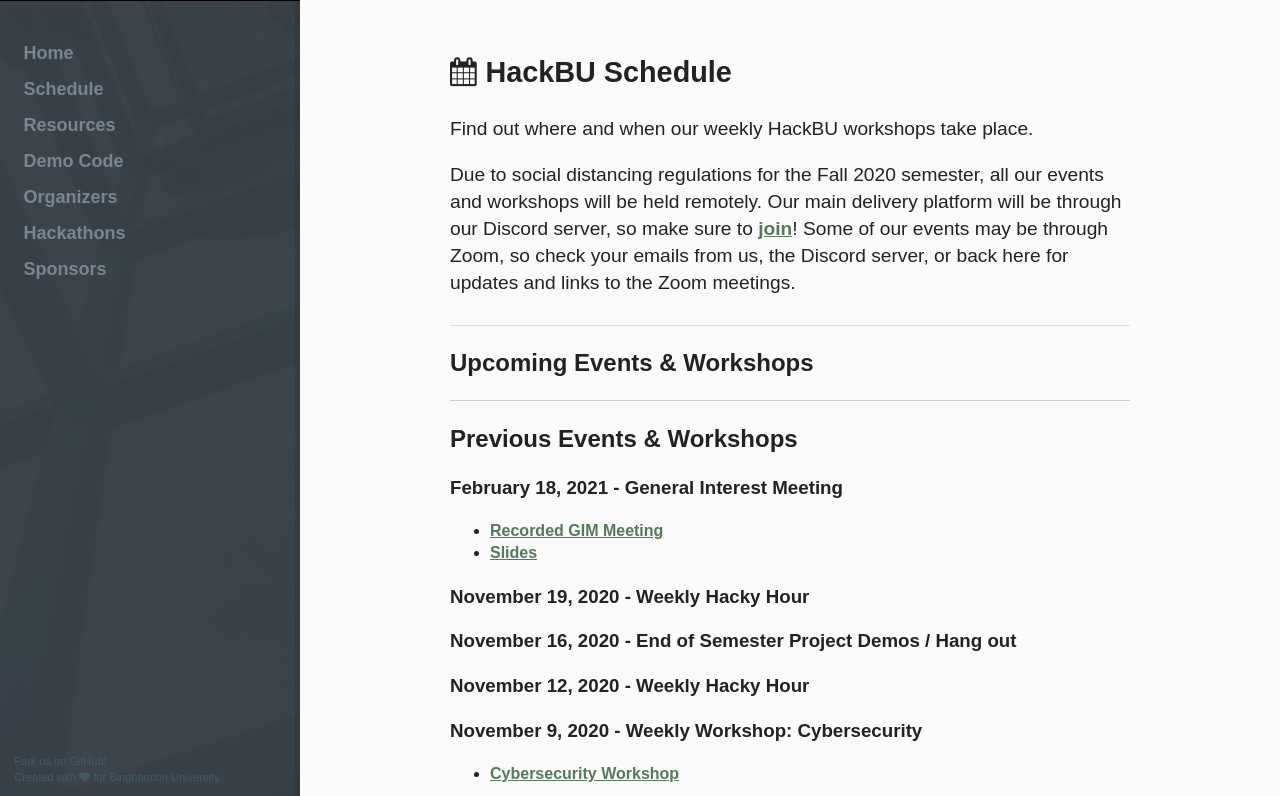
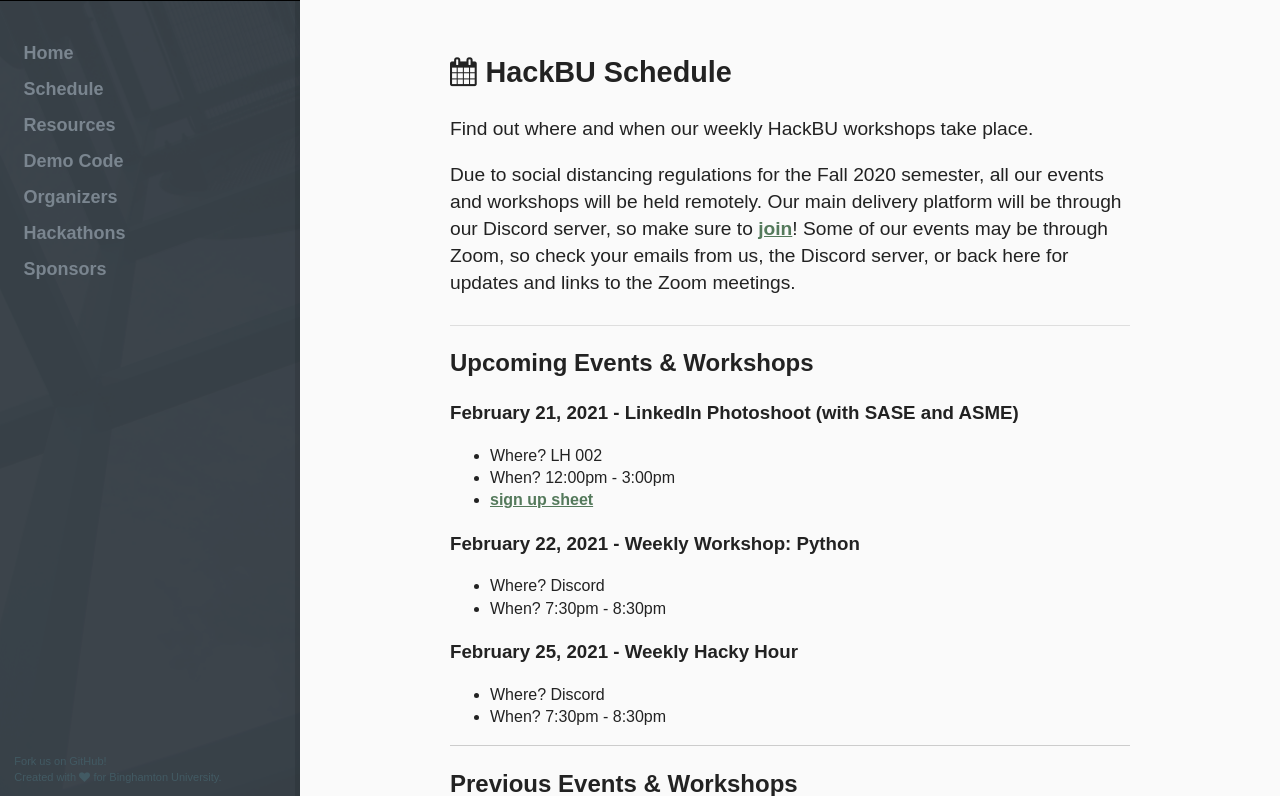
Before and after one commit to hackbinghamton/hackbinghamton.github.io, a Jekyll site: the page built from schedule/index.html, in a window 1280 px wide and 900 px high, cut to the strip 104-900 px from the top of the window. Built offline with Jekyll 4.4.1, drawn with Linux system fonts in a browser that asks for light colours.

Commit message:
updated schedule

```diff
--- a/schedule/index.html
+++ b/schedule/index.html
@@ -16,6 +16,39 @@ description: Find out where and when our weekly HackBU workshops take place
 </div>
 
 <h2> Upcoming Events & Workshops </h2>
+
+<h3> February 21, 2021 - LinkedIn Photoshoot (with SASE and ASME) </h3>
+  <ul>
+    <li>
+      Where? LH 002
+    </li>
+    <li>
+      When? 12:00pm - 3:00pm
+    </li>
+    <li>
+    <a href="https://docs.google.com/spreadsheets/d/1NzBw7UImDG16I4dpfxQK-n2Wvsh-WmKo0f9staeUDEY/edit#gid=0" target="_blank">sign up sheet</a>
+    </li>
+  </ul>
+
+<h3> February 22, 2021 - Weekly Workshop: Python </h3>
+  <ul>
+    <li>
+      Where? Discord
+    </li>
+    <li>
+      When? 7:30pm - 8:30pm
+    </li>
+  </ul>
+
+  <h3> February 25, 2021 - Weekly Hacky Hour </h3>
+    <ul>
+      <li>
+        Where? Discord
+      </li>
+      <li>
+        When? 7:30pm - 8:30pm
+      </li>
+    </ul>
 
 
 <hr>
```
